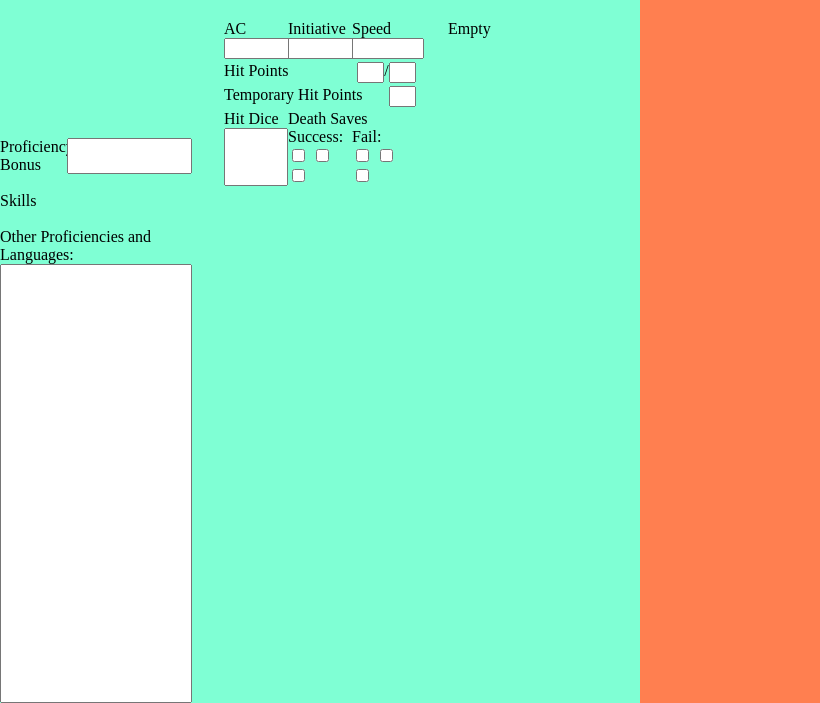
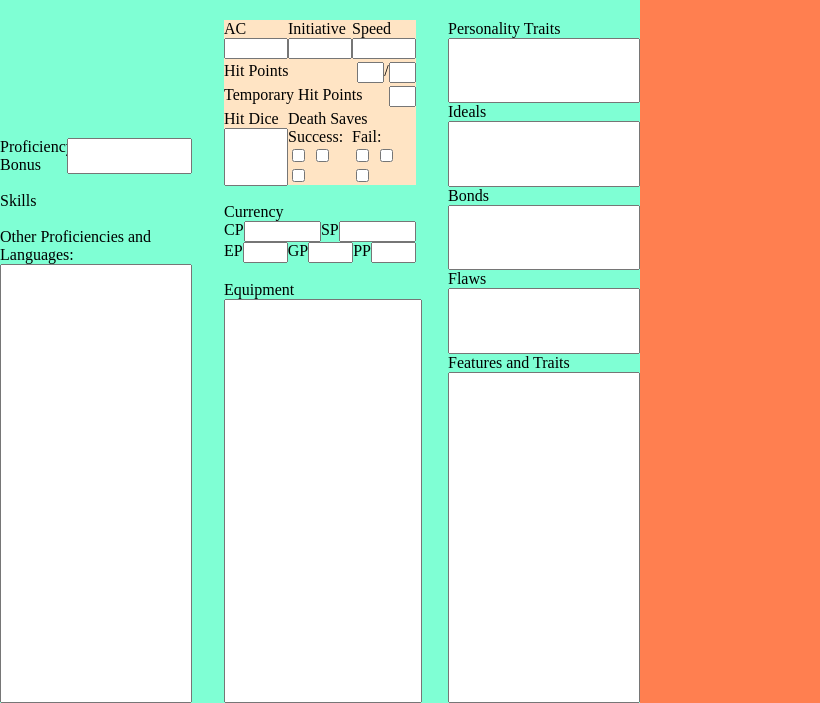
Before and after one commit to zhonglin-h/dnd_player_creator, an Electron app: page main.html in a window 1280 px wide. Shown: the part 97-800 px from the top of the page, without its empty margins (0-820 px from the left). Drawn offline with Linux system fonts and the light colour scheme.

Commit message:
finished basics of player page

```diff
--- a/file_manager.js
+++ b/file_manager.js
@@ -17,7 +17,7 @@ var base_path = false
 
 // save state
 var save_json = false // dictionary
-var save_file_path = "test.json" // TODO: implement this correctly
+var save_file_path = false // TODO: implement this correctly
 
 // -------------- INIT -----------------
 function initMain(ipcMain){
--- a/main.css
+++ b/main.css
@@ -51,6 +51,20 @@ body
     display: flex;
 }
 
+.vertical-layout {
+    display: flex;
+    flex-direction: column;
+}
+
+.flex-object {
+    flex: 1 1 auto;
+    width:1px
+}
+
+.flex-cant-shrink-object {
+    flex: 1 0 auto;
+}
+
 .action-button {
     position: absolute;
 
@@ -70,3 +84,12 @@ p {
 .small-scaling-text {
     font-size: 0.75rem;
 }
+
+textarea {
+    resize: none;
+}
+
+.fill-width-textarea {
+    resize: none;
+    width: 100%;
+}
--- a/main.html
+++ b/main.html
@@ -9,8 +9,10 @@
 <body style="background: white;">
     <div class='player-sheet'>
         <h1>Player Sheet</h1>
-        <button id='save-button' class='action-button' style='right:2%;top:1%;'>Save</button>
-        <button id='open-button' class='action-button' style='right:12%;top:1%;'>Open</button>
+        <button id='save-as-button' class='action-button' style='right:2%;top:1%;'>TODO</button> <!-- TODO: finish -->
+        <button id='save-button' class='action-button' style='right:12%;top:1%;'>Save</button>
+        <button id='open-button' class='action-button' style='right:22%;top:1%;'>Open</button>
+        <button id='new-button' class='action-button' style='right:32%;top:1%;'>New</button>
         <div class='player-main-layout'>
             <div class='player-main-info-layout'>
                 <div class='horizontal-layout'>
@@ -56,19 +58,19 @@
                     <textarea id='other-prof-lang-entry' style='flex: 1 1 auto;resize:none;' ></textarea>
                 </div>
                 <!-- Second Column -->
-                <div>
+                <div class='vertical-layout'>
                     <div id='player-combat-details-layout'>
-                        <div style='grid-area:ac'>
+                        <div class='vertical-layout' style='grid-area:ac'>
                             <p>AC</p>
-                            <input id='ac-entry' style='width:100%'/>
+                            <input id='ac-entry' style='flex: 1 1 auto'/>
                         </div>
-                        <div style='grid-area:init'>
+                        <div class='vertical-layout' style='grid-area:init;'>
                             <p>Initiative</p>
-                            <input id='init-entry'  style='width:100%'/>
+                            <input id='init-entry'  style='flex: 1 1 auto'/>
                         </div>
-                        <div style='grid-area:speed'>
+                        <div class='vertical-layout' style='grid-area:speed;'>
                             <p>Speed</p>
-                            <input id='speed-entry' style='width:100%'/>
+                            <input id='speed-entry' style='flex: 1 1 auto'/>
                         </div>
                         <div class='horizontal-layout' style='grid-area:hp;'>
                             <p style='flex:1 0 auto;'>Hit Points</p>
@@ -80,11 +82,11 @@
                             <p style='flex:1 0 auto;'>Temporary Hit Points</p>
                             <input id='current-thp-entry' style='width:10%'/>
                         </div>
-                        <div style='grid-area:hit-dice; display:flex; flex-direction: column;'>
+                        <div class='vertical-layout' style='grid-area:hit-dice;'>
                             <p>Hit Dice</p>
                             <input id='hit-dice-entry' style="flex: 1 1 auto;"></input>
                         </div>
-                        <div style='grid-area:death-saves'>
+                        <div class='vertical-layout' style='grid-area:death-saves;'>
                             <p>Death Saves</p>
                             <div class="horizontal-layout">
                                 <div>
@@ -102,16 +104,51 @@
                             </div>
                         </div>
                     </div>
+                    <div id='favorite-combat-maneuvers-display'>
+                        <!-- TODO: finish -->
+                    </div>
+                    <br>
+                    <p>Currency</p>
+                    <div class='horizontal-layout'>
+                        <label for='copper-entry'>CP</label>
+                        <input class='flex-object' id='copper-entry' name='copper-entry'/>
+                        <label for='silver-entry'>SP</label>
+                        <input class='flex-object' id='silver-entry' name='silver-entry'/>
+                    </div>
+                    <div class='horizontal-layout'>
+                        <label for='electrum-entry'>EP</label>
+                        <input class='flex-object' id='electrum-entry' name='electrum-entry'/>
+                        <label for='gold-entry'>GP</label>
+                        <input class='flex-object' id='gold-entry' name='gold-entry'/>
+                        <label for='platinum-entry'>PP</label>
+                        <input class='flex-object' id='platinum-entry' name='platinum-entry'/>
+                    </div>
+                    <br>
+                    <div class='flex-object vertical-layout' id="equipment-summary-display" style="width:100%">
+                        <!-- TODO: replace this box with what we need -->
+                        <p>Equipment</p>
+                        <textarea id='equipment-entry' class='flex-object' style='width:100%;resize: none;'></textarea>
+                    </div>
+
                 </div>
                 <!-- Third Column -->
-                <div>
-                    Empty
+                <div class='vertical-layout'>
+                    <p>Personality Traits</p>
+                    <textarea id='person-traits-entry' class="flex-cant-shrink-object"></textarea>
+                    <p>Ideals</p>
+                    <textarea id='ideals-entry' class="flex-cant-shrink-object"></textarea>
+                    <p>Bonds</p>
+                    <textarea id='bonds-entry' class="flex-cant-shrink-object"></textarea>
+                    <p>Flaws</p>
+                    <textarea id='flaws-entry' class="flex-cant-shrink-object"></textarea>
+                    <p>Features and Traits</p>
+                    <textarea id='features-traits-entry' style="flex: 10 0 auto"></textarea>
                 </div>
             </div>
         </div>
     </div>
     <div class='right-section'>
-
+        Coming soon TM.
     </div>
 </body>
 </html>
--- a/player_main_layout.css
+++ b/player_main_layout.css
@@ -54,4 +54,13 @@
 
     grid-template-columns: repeat(3, minmax(0, 1fr));
     grid-template-rows: repeat(4, auto);
+
+    padding-bottom: 4%;
+
+    background-color: bisque;
 }
+
+#player-third-column-layout {
+    display: grid;
+    grid-template-rows: repeat(4, 1fr) 10fr;
+}
```
Also changed, not shown: test.json (+1 -1 lines).
